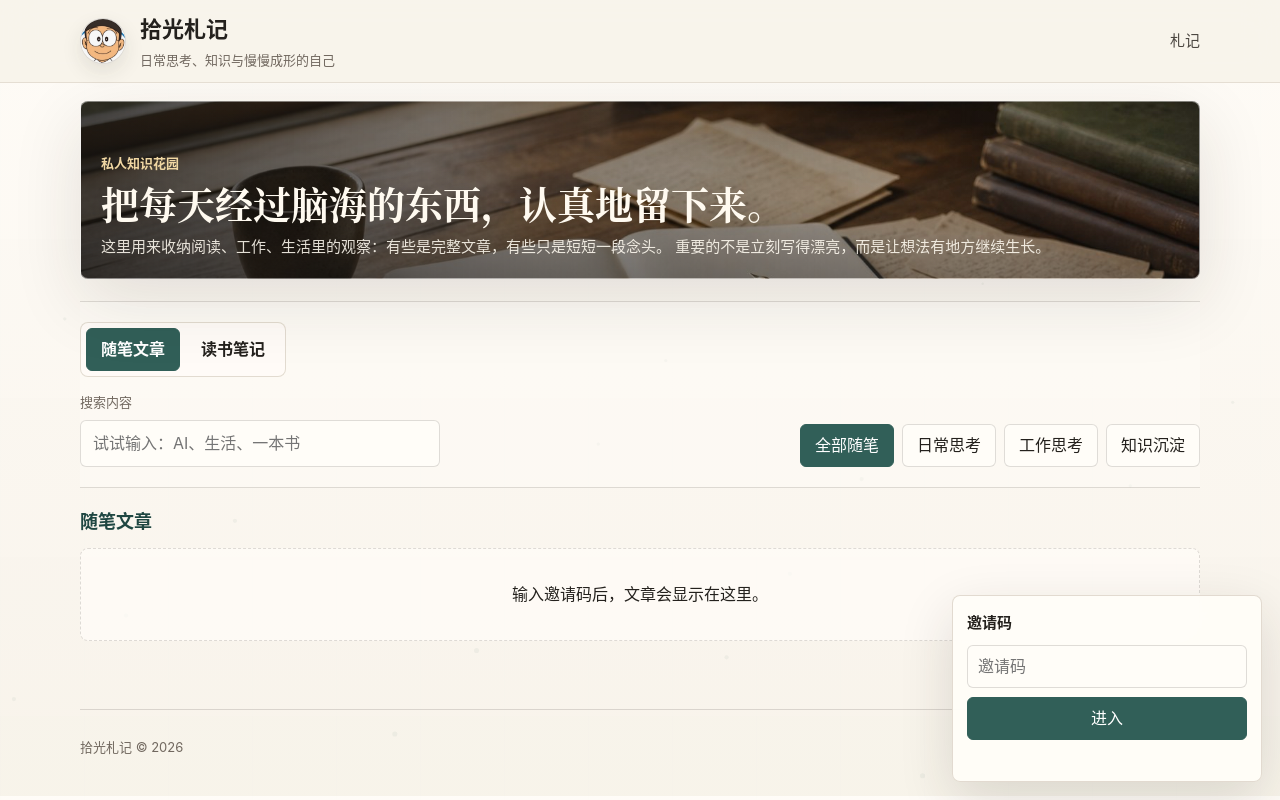
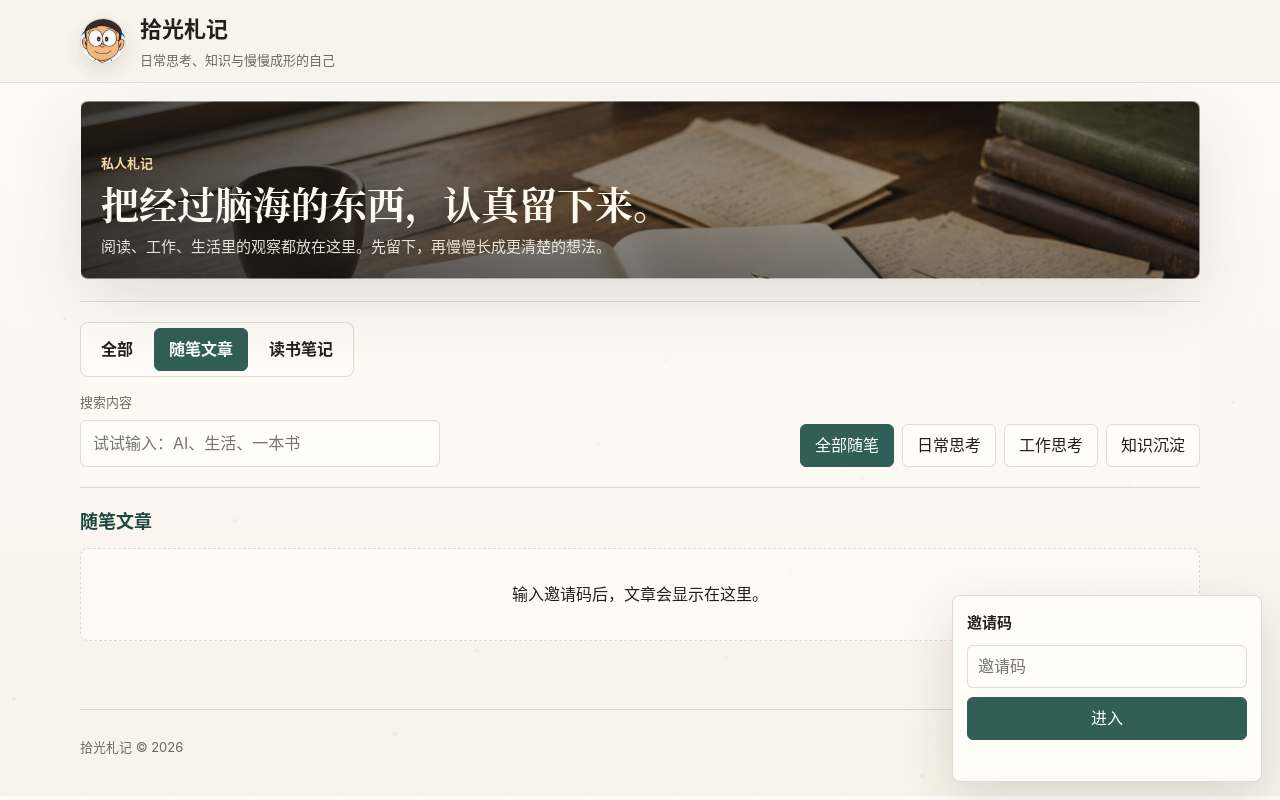
Before and after one commit to yjlsx/myblog, a website: page index.html in a window 1280 px wide. Drawn offline with Linux system fonts and the light colour scheme; no server answers.

Commit message:
Update index.html

```diff
--- a/index.html
+++ b/index.html
@@ -24,9 +24,6 @@
           </span>
         </a>
 
-        <nav class="site-nav" aria-label="主导航">
-          <a href="#notes">札记</a>
-        </nav>
       </div>
     </header>
 
@@ -184,11 +181,10 @@
     <main>
       <section class="intro" id="top">
         <div class="intro-copy">
-          <p class="kicker">私人知识花园</p>
-          <h1>把每天经过脑海的东西，认真地留下来。</h1>
+          <p class="kicker">私人札记</p>
+          <h1>把经过脑海的东西，认真留下来。</h1>
           <p>
-            这里用来收纳阅读、工作、生活里的观察：有些是完整文章，有些只是短短一段念头。
-            重要的不是立刻写得漂亮，而是让想法有地方继续生长。
+            阅读、工作、生活里的观察都放在这里。先留下，再慢慢长成更清楚的想法。
           </p>
         </div>
       </section>
@@ -196,7 +192,8 @@
       <section class="tools" id="listTools" aria-label="内容筛选">
         <div class="tool-stack">
           <div class="collection-tabs" aria-label="内容区域">
-            <button class="active" type="button" data-collection="essay">随笔文章</button>
+            <button class="active" type="button" data-collection="all">全部</button>
+            <button type="button" data-collection="essay">随笔文章</button>
             <button type="button" data-collection="reading">读书笔记</button>
           </div>
           <div class="search-box">
```
